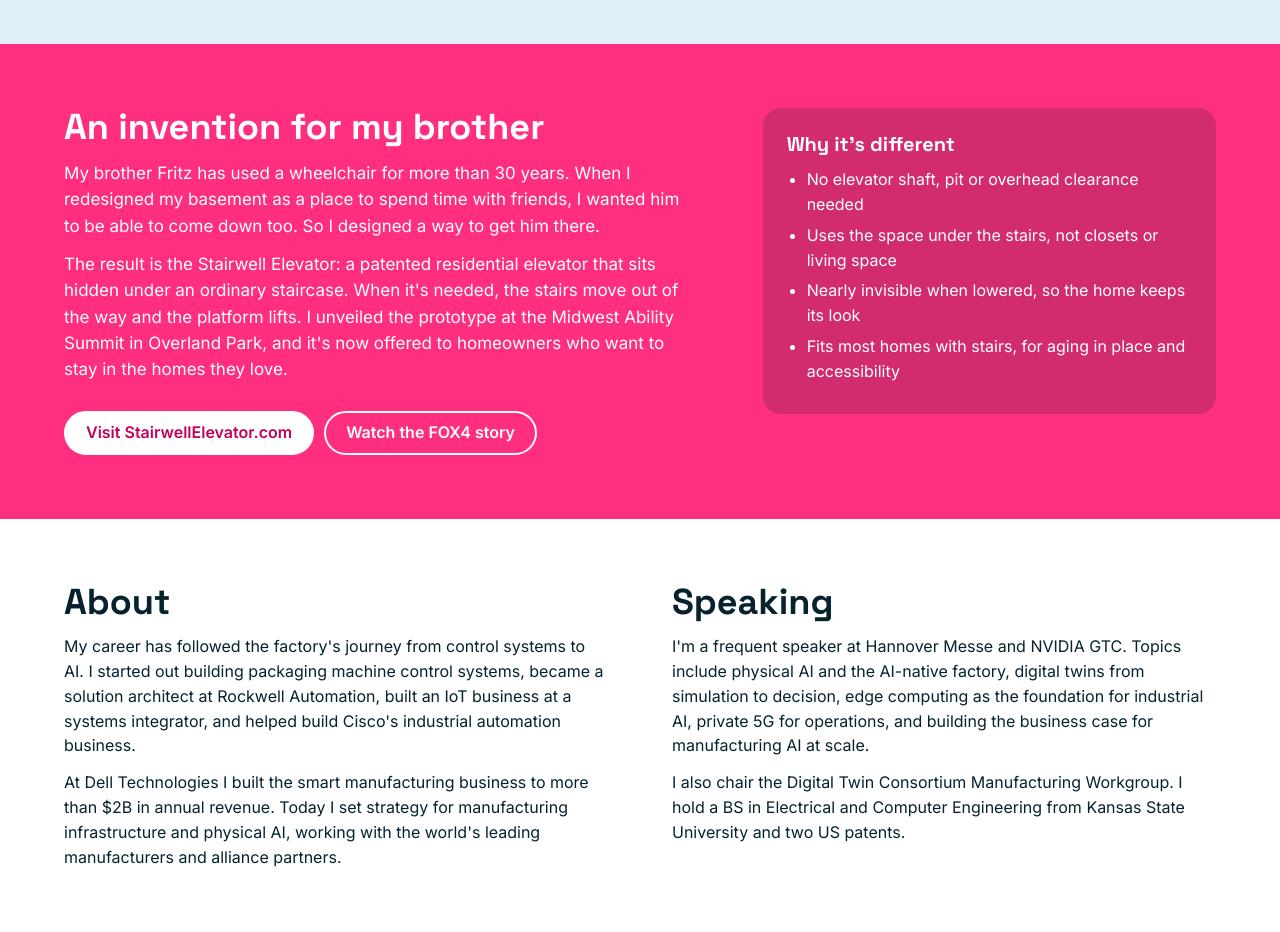
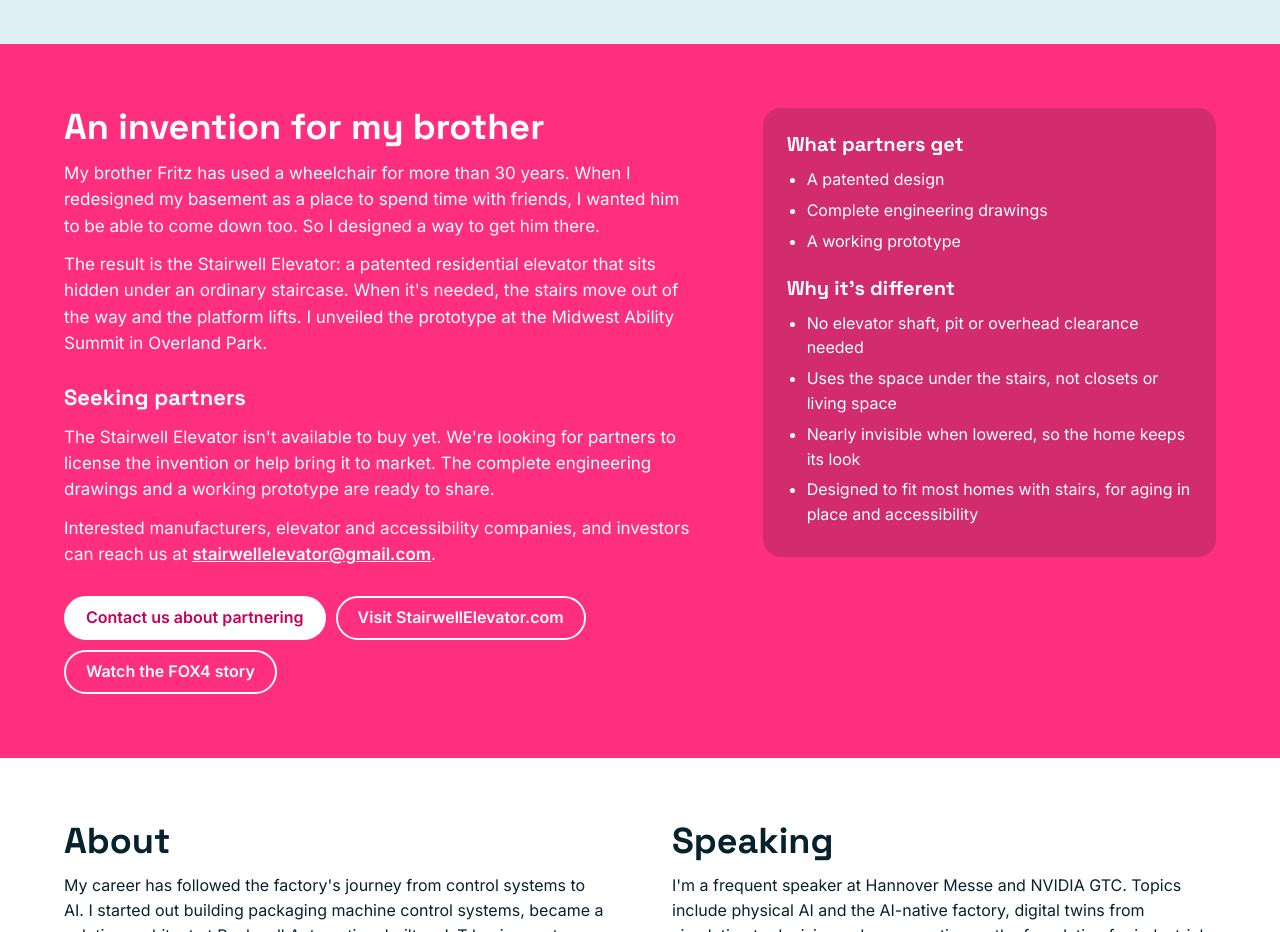
Before and after one commit to MoreThanAFeeling/toddedmunds.com, a plain HTML site: page index.html in a window 1280 px wide. Shown: the part 3500-4432 px from the top of the page. Drawn offline with Linux system fonts and the light colour scheme.

Commit message:
Stairwell Elevator: seeking licensing and commercialization partners
Co-Authored-By: Claude Opus 5.5 <noreply@anthropic.com>
Claude-Session: https://claude.ai/code/session_01SMFuNeW6NsvpvZe3co4Tbj

```diff
--- a/index.html
+++ b/index.html
@@ -139,19 +139,29 @@ footer a{color:#fff}
     <div>
       <h2>An invention for my brother</h2>
       <p>My brother Fritz has used a wheelchair for more than 30 years. When I redesigned my basement as a place to spend time with friends, I wanted him to be able to come down too. So I designed a way to get him there.</p>
-      <p>The result is the Stairwell Elevator: a patented residential elevator that sits hidden under an ordinary staircase. When it's needed, the stairs move out of the way and the platform lifts. I unveiled the prototype at the Midwest Ability Summit in Overland Park, and it's now offered to homeowners who want to stay in the homes they love.</p>
+      <p>The result is the Stairwell Elevator: a patented residential elevator that sits hidden under an ordinary staircase. When it's needed, the stairs move out of the way and the platform lifts. I unveiled the prototype at the Midwest Ability Summit in Overland Park.</p>
+      <h3 style="margin-top:28px;font-size:22px">Seeking partners</h3>
+      <p>The Stairwell Elevator isn't available to buy yet. We're looking for partners to license the invention or help bring it to market. The complete engineering drawings and a working prototype are ready to share.</p>
+      <p>Interested manufacturers, elevator and accessibility companies, and investors can reach us at <a href="mailto:stairwellelevator@gmail.com" style="font-weight:600">stairwellelevator@gmail.com</a>.</p>
       <div class="cta">
-        <a class="btn solid" href="https://stairwellelevator.com/" target="_blank" rel="noopener noreferrer">Visit StairwellElevator.com</a>
+        <a class="btn solid" href="mailto:stairwellelevator@gmail.com?subject=Stairwell%20Elevator%20partnership">Contact us about partnering</a>
+        <a class="btn" href="https://stairwellelevator.com/" target="_blank" rel="noopener noreferrer">Visit StairwellElevator.com</a>
         <a class="btn" href="https://fox4kc.com/news/overland-park-man-invents-new-stairwell-elevator-to-help-brother-who-uses-wheelchair/" target="_blank" rel="noopener noreferrer">Watch the FOX4 story</a>
       </div>
     </div>
     <div class="quote">
-      <h3>Why it's different</h3>
+      <h3>What partners get</h3>
+      <ul>
+        <li>A patented design</li>
+        <li>Complete engineering drawings</li>
+        <li>A working prototype</li>
+      </ul>
+      <h3 style="margin-top:22px">Why it's different</h3>
       <ul>
         <li>No elevator shaft, pit or overhead clearance needed</li>
         <li>Uses the space under the stairs, not closets or living space</li>
         <li>Nearly invisible when lowered, so the home keeps its look</li>
-        <li>Fits most homes with stairs, for aging in place and accessibility</li>
+        <li>Designed to fit most homes with stairs, for aging in place and accessibility</li>
       </ul>
     </div>
   </div>
```
